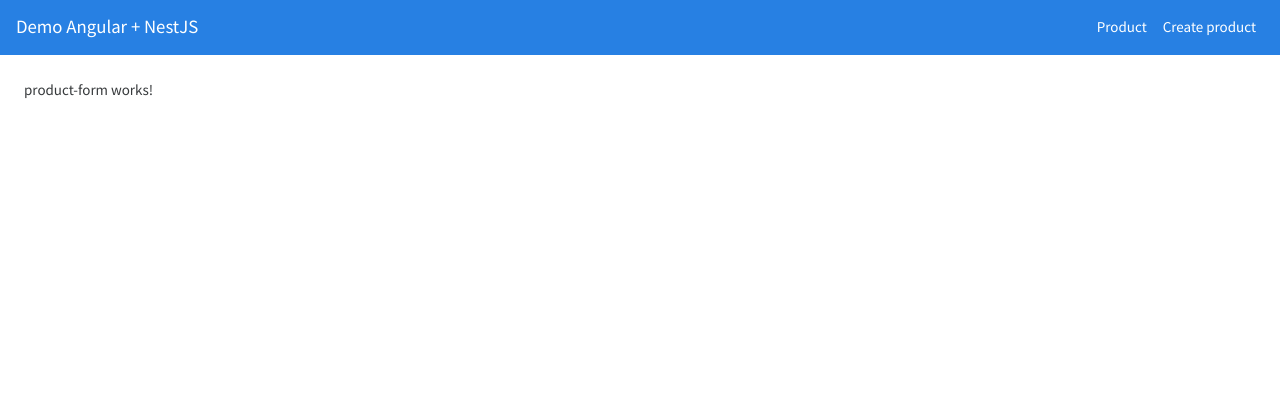
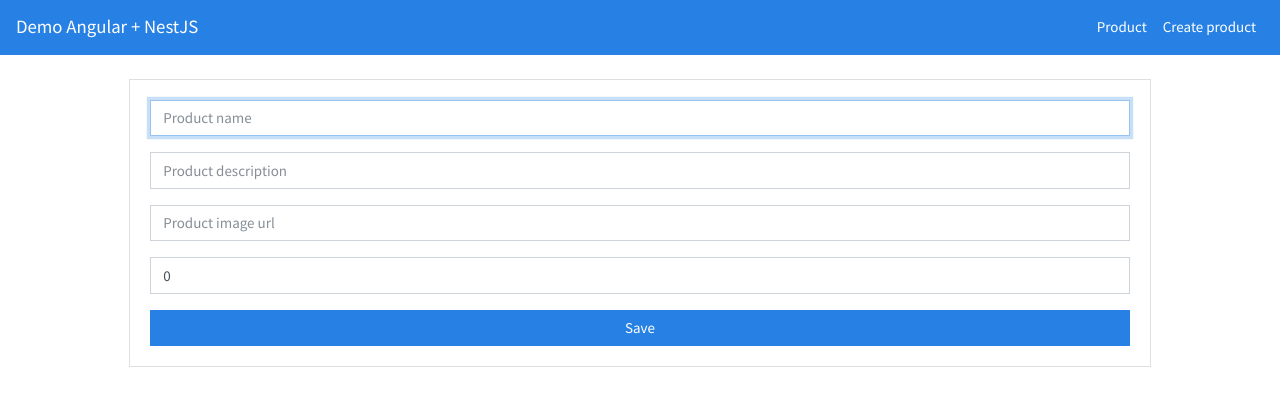
Before and after one commit to frizio/demo-nest-angular-frontend, an Angular app: page /product/create in a window 1280 px wide. Shown: the top 406 px of the page. Built offline with nearby package versions, Linux system fonts and the light colour scheme.

Commit message:
Implement product-form component

```diff
--- a/src/app/components/product-form/product-form.component.html
+++ b/src/app/components/product-form/product-form.component.html
@@ -1,3 +1,25 @@
-<p>
-  product-form works!
-</p>
+<div class="row">
+  <div class="col-sm-10 offset-md-1">
+    <div class="card card-body">
+      <form (submit)="submitProduct()">
+        <div class="form-group">
+          <input type="text" name="name" [(ngModel)]="product.name"
+                 class="form-control" placeholder="Product name" autofocus>
+        </div>
+        <div class="form-group">
+          <input type="text" name="description" [(ngModel)]="product.description"
+                 class="form-control" placeholder="Product description">
+        </div>
+        <div class="form-group">
+          <input type="text" name="imageUrl" [(ngModel)]="product.imageUrl"
+                  class="form-control" placeholder="Product image url">
+        </div>
+        <div class="form-group">
+          <input type="text" name="price" [(ngModel)]="product.price"
+                  class="form-control" placeholder="Product price">
+        </div>
+        <button class="btn btn-primary btn-block">Save</button>
+      </form>
+    </div>
+  </div>
+</div>
--- a/src/app/components/product-form/product-form.component.ts
+++ b/src/app/components/product-form/product-form.component.ts
@@ -1,3 +1,4 @@
+import { Product } from './../../interfaces/product';
 import { Component, OnInit } from '@angular/core';
 
 @Component({
@@ -7,9 +8,23 @@ import { Component, OnInit } from '@angular/core';
 })
 export class ProductFormComponent implements OnInit {
 
+  public product: Product = {
+    name: '',
+    description: '',
+    imageUrl: '',
+    price: 0,
+    new: true
+  };
+
   constructor() { }
 
   ngOnInit() {
   }
 
+  submitProduct() {
+    console.log('Submit the product');
+    console.log(this.product);
+
+  }
+
 }
```
